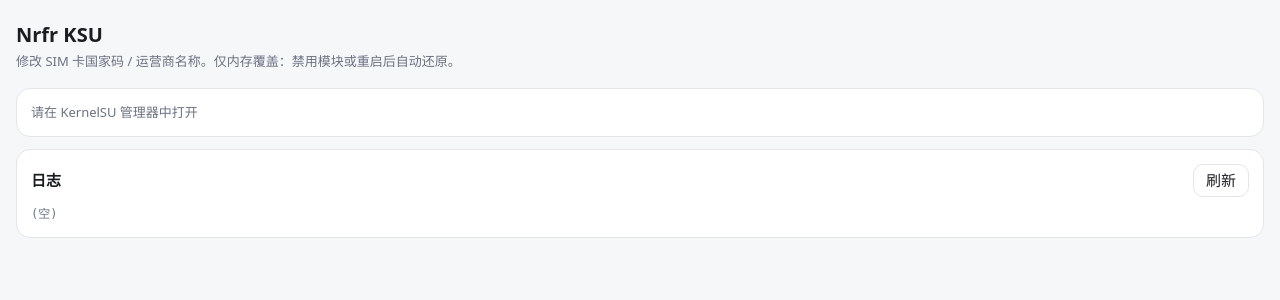
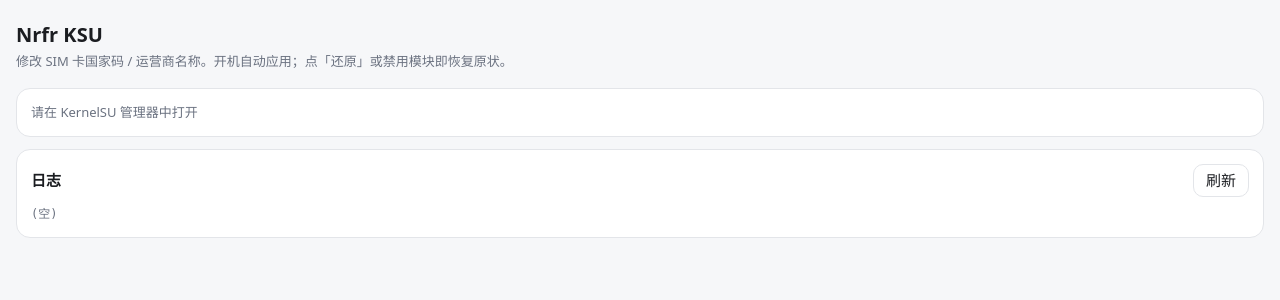
Before and after one commit to LLP2333/nrfr-ksu, a web app: page / in a window 1280 px wide. Shown: the top 300 px of the page. Run offline with its HTML, style and script files only (its server is not run), Linux system fonts and the light colour scheme; data that the repository does not hold is empty.

Commit message:
Fix misleading wording: reboot re-applies the config, disabling the module restores
Co-Authored-By: Claude Opus 5.5 <noreply@anthropic.com>

```diff
--- a/module/webroot/index.html
+++ b/module/webroot/index.html
@@ -85,7 +85,7 @@
 </head>
 <body>
   <h1>Nrfr KSU</h1>
-  <div class="sub">修改 SIM 卡国家码 / 运营商名称。仅内存覆盖：禁用模块或重启后自动还原。</div>
+  <div class="sub">修改 SIM 卡国家码 / 运营商名称。开机自动应用；点「还原」或禁用模块即恢复原状。</div>
   <div id="sims"><div class="card note">读取中…</div></div>
   <div class="card">
     <div class="row"><span class="title">日志</span><button class="btn" id="refresh" style="flex:0 0 auto;padding:4px 12px">刷新</button></div>
```
Also changed, not shown: README.md, 1 other file.
